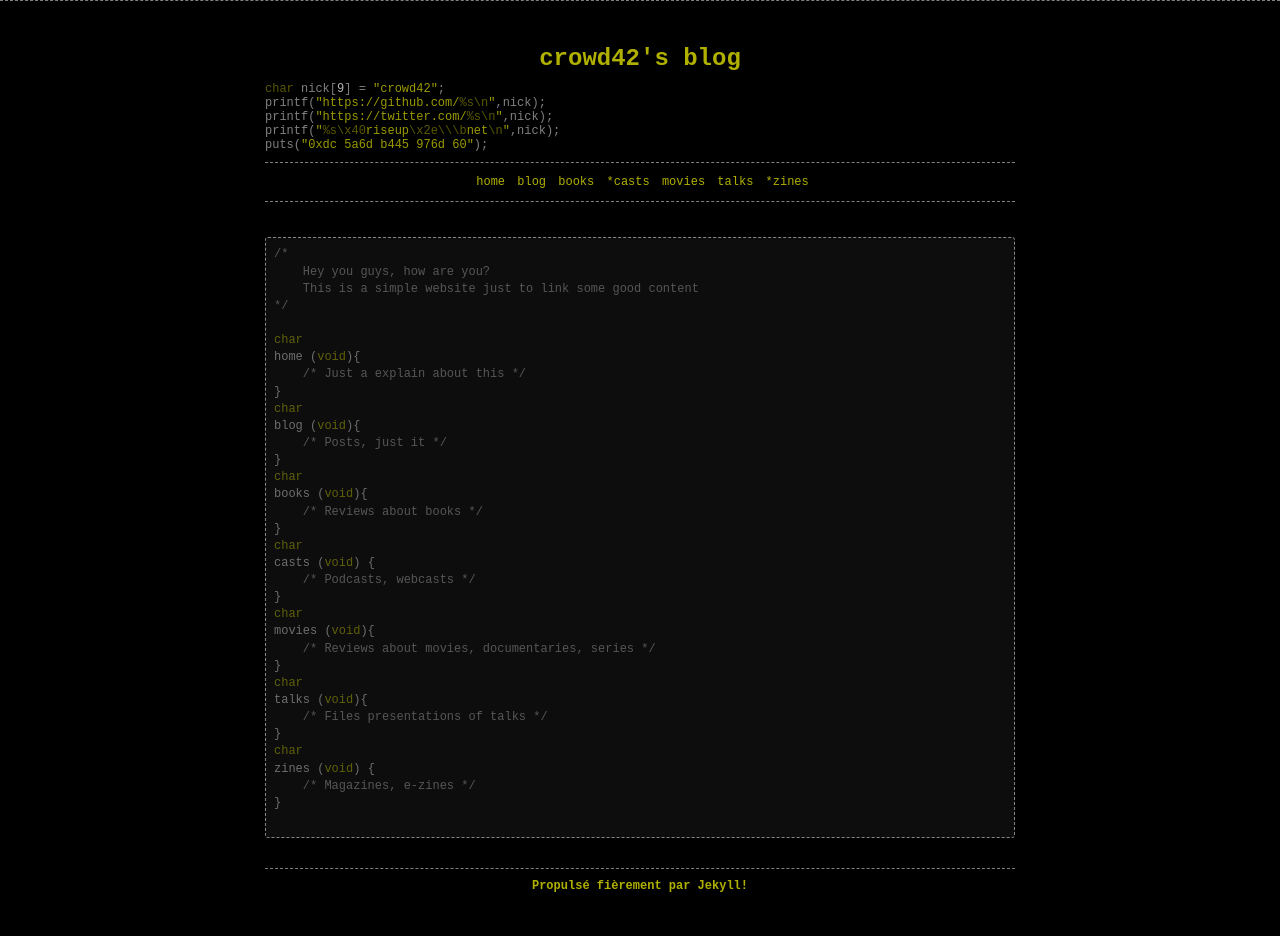
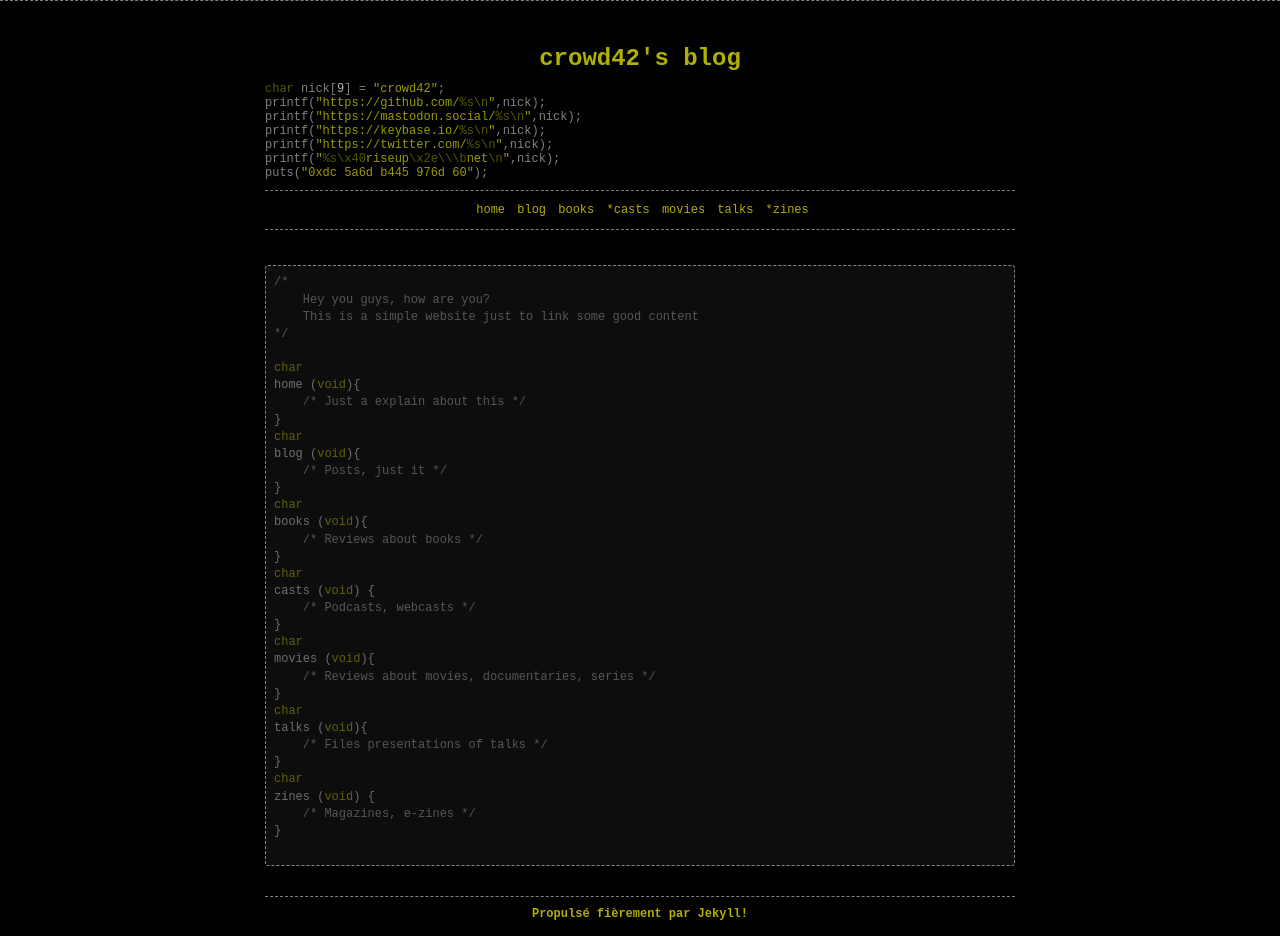
Before and after one commit to crowd42/crowd42.xyz, a Jekyll site: the page built from index.html, in a window 1280 px wide. Built offline with Jekyll 4.4.1, drawn with Linux system fonts in a browser that asks for light colours; before the commit the page ends 908 px from its top, so only the background shows below that.

Commit message:
header updated

```diff
--- a/_config.yml
+++ b/_config.yml
@@ -12,6 +12,14 @@ source_code:
   server: github.com
   nick: crowd42
 
+keybase:
+  keybase: keybase.io
+  nick: crowd42
+
+mastodon:
+  mastodon: mastodon.social
+  nick: crowd42
+
 twitter:
   twitter: twitter.com
   nick: crowd42
--- a/_includes/header.html
+++ b/_includes/header.html
@@ -7,6 +7,18 @@
     <p>
     printf(<a href="https://{{ site.source_code.server }}/{{ site.source_code.nick }}" target="_blank"><span class="string">"https://{{ site.source_code.server }}/<span class="reserved">%s\n</span>"</span></a>,nick);
     </p>
+
+    <p>
+    printf(<a href="https://{{ site.mastodon.mastodon }}/{{ site.mastodon.nick }}"
+      target="_blank"><span class="string">"https://{{ site.mastodon.mastodon}}/<span class="reserved">%s\n</span>"</span></a>,nick);
+    </p>
+
+    <p>
+    printf(<a href="https://{{ site.keybase.keybase }}/{{ site.keybase.nick }}"
+      target="_blank"><span class="string">"https://{{ site.keybase.keybase}}/<span class="reserved">%s\n</span>"</span></a>,nick);
+    </p>
+
+
      <p>
     printf(<a href="https://{{ site.twitter.twitter }}/{{ site.twitter.nick }}"
       target="_blank"><span class="string">"https://{{ site.twitter.twitter}}/<span class="reserved">%s\n</span>"</span></a>,nick);
```
